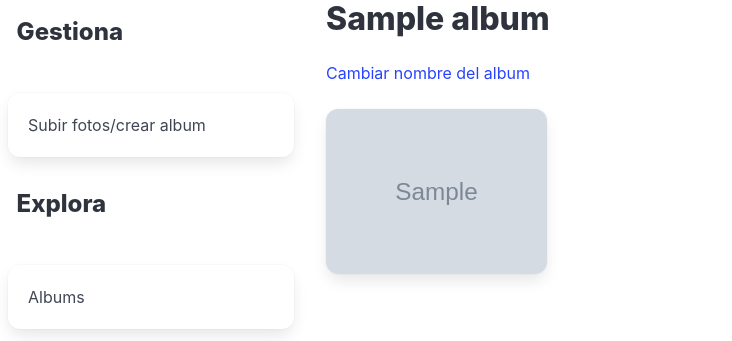
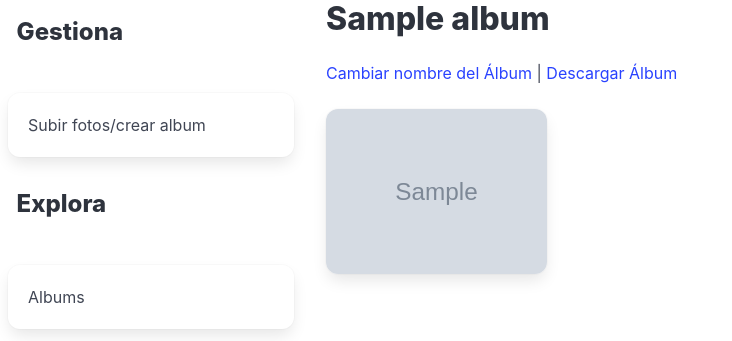
Before and after one commit to gabrielbaute/samanphotos, a Flask app: page /albums/1 in a window 1280 px wide. Shown: the part 87-428 px from the top of the page, without its empty margins (0-732 px from the left). Run offline with Flask 3, Linux system fonts and the light colour scheme; a user stored in the database is signed in; tables that the repository leaves empty hold one stand-in row (values such as "Sample post"); grey boxes marked "Sample" are stand-in pictures.

Commit message:
Added zip album download feature

```diff
--- a/app/routes/photo_routes.py
+++ b/app/routes/photo_routes.py
@@ -2,6 +2,8 @@
 
 import os
 import uuid
+import zipfile
+import tempfile
 
 from flask import (
     Blueprint,
@@ -270,3 +272,33 @@ def create_album():
         db.session.commit()
         flash("Álbum creado con éxito.")
     return redirect(url_for("photos.profile"))
+
+@photos.route("/download_album/<int:album_id>")
+@login_required
+def download_album(album_id):
+    album = Album.query.get_or_404(album_id)
+    if album.user_id != current_user.id:
+        flash("No tienes permiso para descargar este álbum.")
+        return redirect(url_for("photos.albums"))
+
+    photos = Photo.query.filter_by(album_id=album.id).all()
+
+    if not photos:
+        flash("El álbum no contiene fotos.")
+        return redirect(url_for("photos.view_album", album_id=album.id))
+
+    user = User.query.get(current_user.id)
+    user_storage_path = user.storage_path
+
+    temp_file = tempfile.NamedTemporaryFile(delete=False)
+    with zipfile.ZipFile(temp_file, "w") as zipf:
+        for photo in photos:
+            file_path = os.path.join(user_storage_path, photo.filename)
+            if os.path.exists(file_path):
+                zipf.write(file_path, os.path.basename(file_path))
+            else:
+                flash(f"Archivo no encontrado: {file_path}")
+
+    temp_file.close()
+
+    return send_file(temp_file.name, as_attachment=True, download_name=f'{album.name}.zip')
--- a/app/templates/album.html
+++ b/app/templates/album.html
@@ -7,7 +7,9 @@
         <h1 class="title">{{ album.name }}</h1>
         <div class="content">
             <p>
-                <a href="{{ url_for('edits.edit_album', album_id=album.id) }}">Cambiar nombre del album</a>
+                <a href="{{ url_for('edits.edit_album', album_id=album.id) }}">Cambiar nombre del Álbum</a>
+                |
+                <a href="{{ url_for('photos.download_album', album_id=album.id) }}">Descargar Álbum</a>
             </p>
         </div>
         <div class="columns is-multiline">
```
